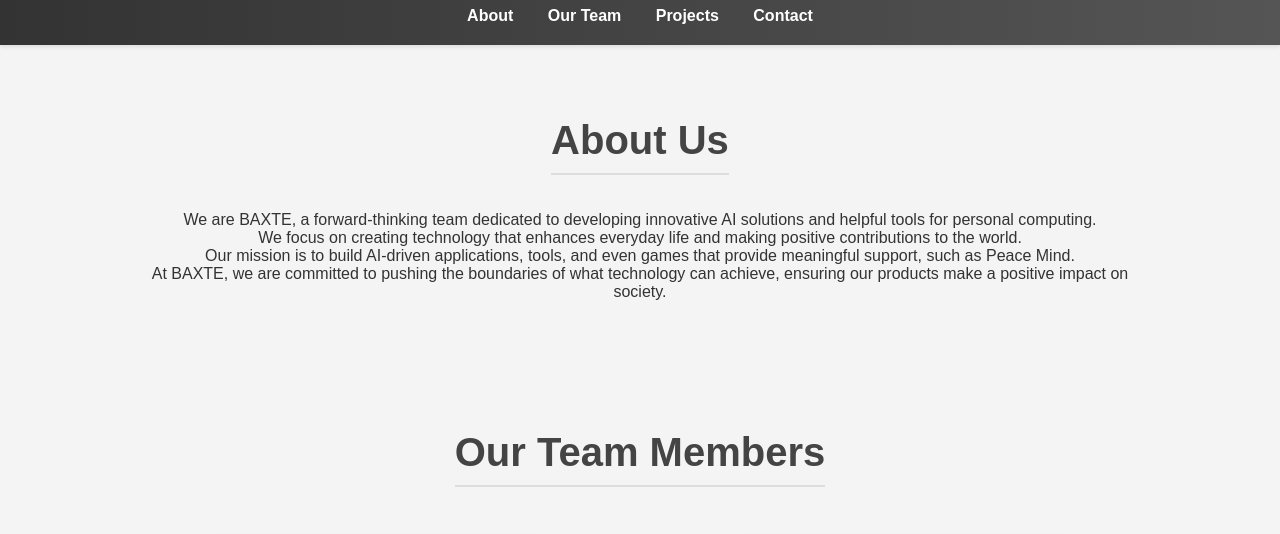
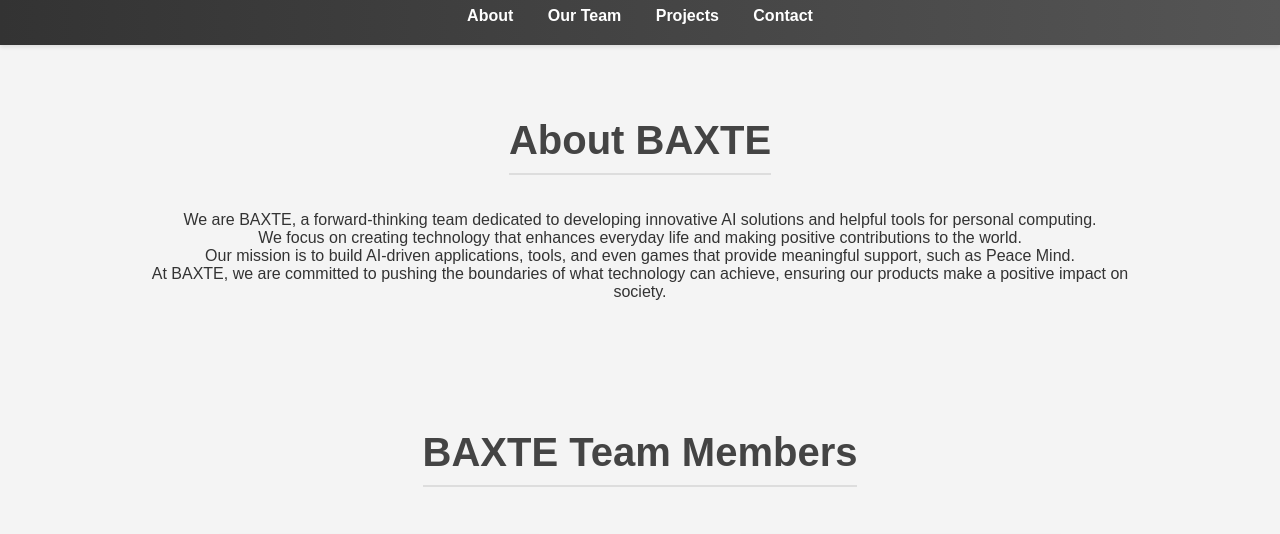
Before and after one commit to software1146/BAXTE_web, a plain HTML site: page index.html in a window 1280 px wide. Shown: the part 258-792 px from the top of the page. Drawn offline with Linux system fonts and the light colour scheme.

Commit message:
Update index.html

```diff
--- a/index.html
+++ b/index.html
@@ -250,7 +250,7 @@
 
     <!-- About Section -->
     <section id="about">
-        <h2>About Us</h2>
+        <h2>About BAXTE</h2>
         <p>We are BAXTE, a forward-thinking team dedicated to developing innovative AI solutions and helpful tools for personal computing.<br>
             We focus on creating technology that enhances everyday life and making positive contributions to the world. <br>
             Our mission is to build AI-driven applications, tools, and even games that provide meaningful support, such as Peace Mind.<br>
@@ -259,7 +259,7 @@
 
     <!-- Team Section -->
     <section id="team">
-        <h2>Our Team Members</h2>
+        <h2>BAXTE Team Members</h2>
         <div class="team-container">
             <div class="team-member">
                 <img src="https://via.placeholder.com/150" alt="Team Member">
```
